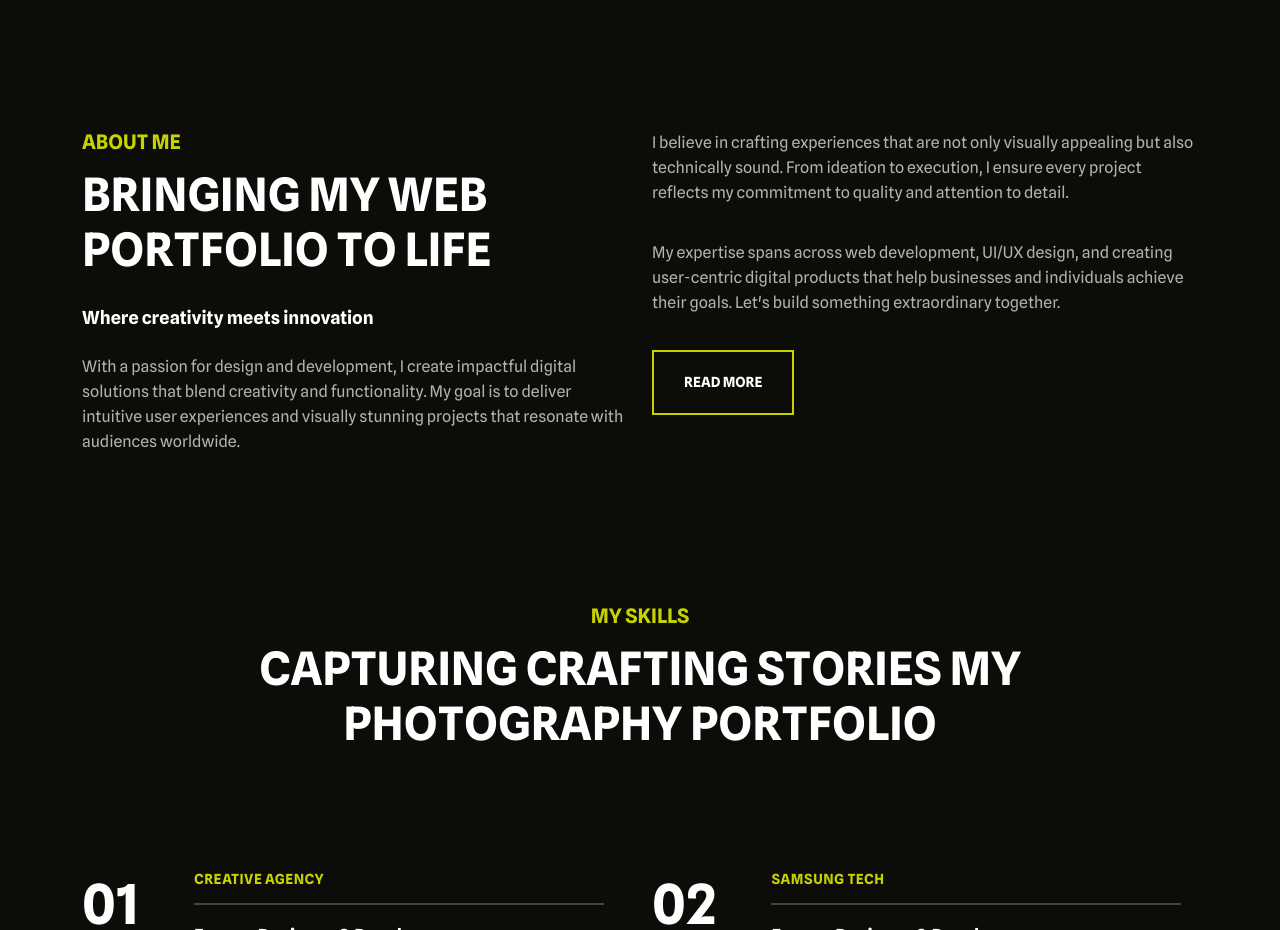
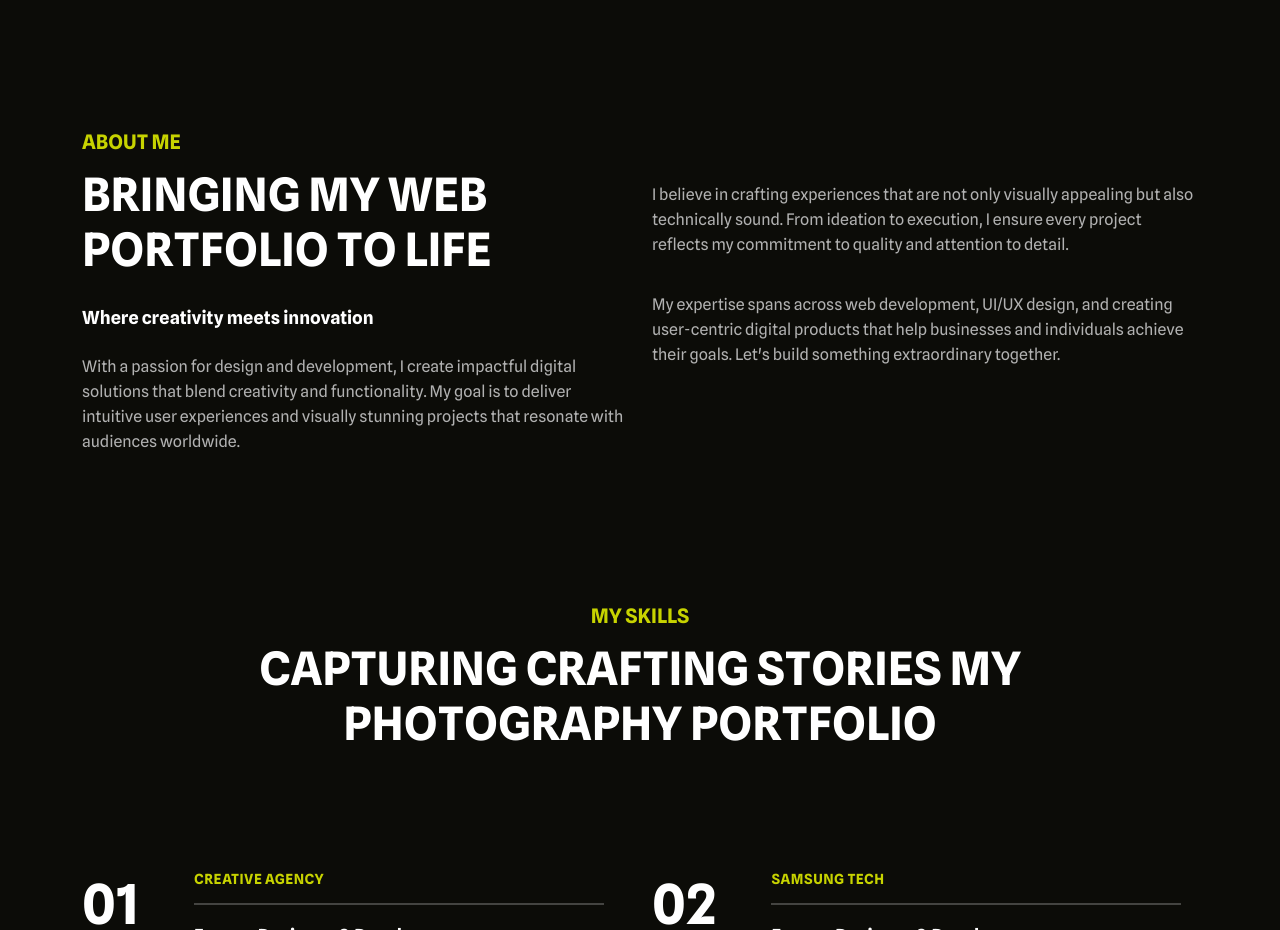
Before and after one commit to Abhi-887/abhishek, a plain HTML site: page index.html in a window 1280 px wide. Shown: the part 820-1750 px from the top of the page. Drawn offline with Linux system fonts and the light colour scheme; files whose address does not match are found by name.

Commit message:
Update index.html

```diff
--- a/index.html
+++ b/index.html
@@ -129,7 +129,7 @@
     ==============================-->
         <section class="tf__about pt_150" id="about">
           <div class="container">
-            <div class="row">
+            <div class="row align-items-center">
               <div class="col-lg-6">
                 <div class="tf__common_heading tf__about_text tf__about_text_left">
                   <h5>About Me</h5>
@@ -150,7 +150,6 @@
                   <p>
                     My expertise spans across web development, UI/UX design, and creating user-centric digital products that help businesses and individuals achieve their goals. Let's build something extraordinary together.
                   </p>
-                  <a href="#" class="tf__common_btn tf__blog_btn">Read More</a>
                 </div>
               </div>
             </div>
```
